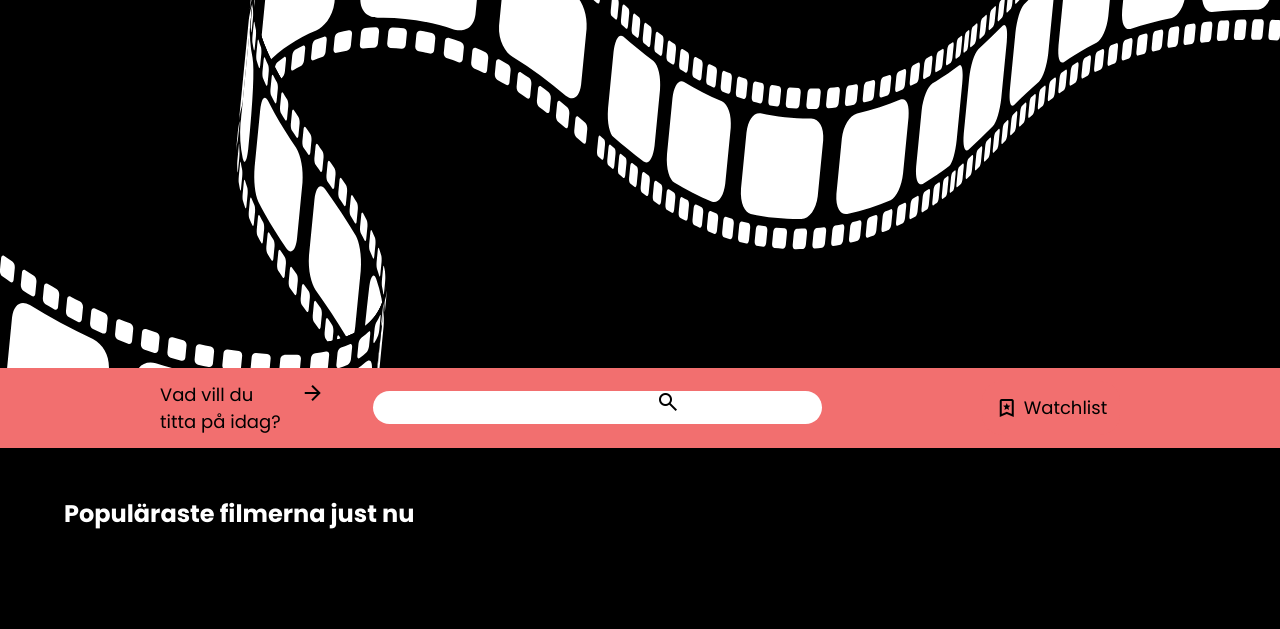
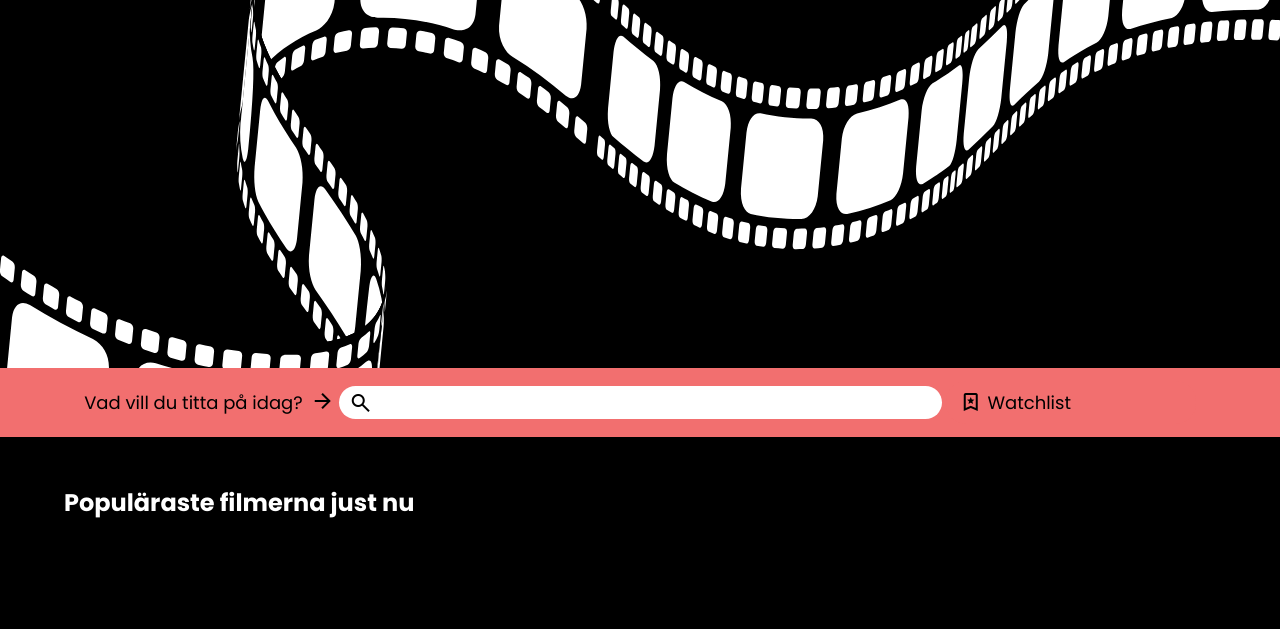
Before and after one commit to riina-aa/projektuppgiftFilm, a website built with Vite: page index.html in a window 1280 px wide. Shown: the part 132-761 px from the top of the page. Built offline with nearby package versions, Linux system fonts and the light colour scheme; no server answers.

Commit message:
Småfix på navigation och påbörjan av modul

```diff
--- a/index.html
+++ b/index.html
@@ -23,8 +23,11 @@
       <span>Vad vill du titta på idag?</span>
       <span class="material-symbols-outlined">arrow_forward</span>
     </label>
-    <input type="text">
-    <span id="search-icon" class="material-symbols-outlined">search</span>
+    <div>
+      <input type="text">
+      <span id="search-icon" class="material-symbols-outlined">search</span>
+    </div>
+
     <div class="watchlist">
       <span class="material-symbols-outlined">bookmark_star</span>
       <span>Watchlist</span>
@@ -52,9 +55,15 @@
   </section>
 
   <section>
-    <h2>Tårar garanteras</h2>
+    <h2>Drama drama drama...</h2>
     <div id="drama" class="movie-cards"></div>
   </section>
+
+  <div class="modal">
+      <div class="modal-content">
+        <span class="material-symbols-outlined">close</span>
+      </div>
+  </div>
 
   <script type="module" src="/src/js/main.js"></script>
 </body>
--- a/src/js/main.js
+++ b/src/js/main.js
@@ -43,9 +43,9 @@ async function fetchMovies(endpoint) {
 
 };
 
-function displayMovies(movies, selector) {
+function displayMovies(movies, sectionID) {
 
-    let section = document.querySelector(selector);
+    let section = document.querySelector(sectionID);
 
     movies.slice(0, 8).forEach(movie => {
       const div = document.createElement("div");
--- a/src/scss/layout/_navigation.scss
+++ b/src/scss/layout/_navigation.scss
@@ -4,12 +4,12 @@ nav {
     position: relative;
     display: flex;
     flex-direction: row;
-    gap: 3rem;
+    justify-content: space-evenly;
 
     width: 100%;
     max-height: fit-content;
     background-color: base.$color-primary-coral;
-    padding: 0.8rem 10rem;
+    padding: 0.8rem 5rem;
 
     label {
         display: flex;
@@ -17,28 +17,37 @@ nav {
         gap: 0.5rem;
         align-self: center;
         align-content: center;
+        max-width: fit-content;
 
         color: black;
         font-size: base.$font-size-header;
 
     }
 
+    div {
+        width: 60ch;
+        align-content: center;
+        position: relative;
+
         input {
-        width: 90ch;
+            width: 100%;
             height: 2.5em;
-        align-self: center;
             margin-right: 7rem;
+            padding: 0.3em 1.2em 0.3em 3.5em;
 
             border: none;
             border-radius: 20px;
+
+            font-family: base.$font;
             color: black;
-        padding: 0.3em 1.2em;
+
+        }
     }
 
     #search-icon {
         position: absolute;
-        top: 22px;
-        right: 600px;
+        top: 10px;
+        left: 10px;
     }
 
     .watchlist {
@@ -46,6 +55,7 @@ nav {
         flex-direction: row;
         gap: 0.3rem;
         align-items: center;
+        width: 250px;
 
         border: none;
         border-radius: 20px;
--- a/src/scss/pages/_index.scss
+++ b/src/scss/pages/_index.scss
@@ -1,21 +1,28 @@
-
-
 section {
     padding: 3rem 4rem;
+
     h2 {
-        color:white;
+        color: white;
         margin-bottom: 1rem;
     }
 }
+
 .movie-cards {
     display: flex;
     flex-direction: row;
     gap: 2rem;
+}
+
+.movie-card {
+
+    img {
+        width: 170px;
+        height: auto;
+
+        &:hover {
+
+        }
+    }
 
 
 }
-
-.movie-card img {
-    width: 170px;
-    height: auto;
-}
```
Lines whose indentation alone changed are shown as unchanged.
